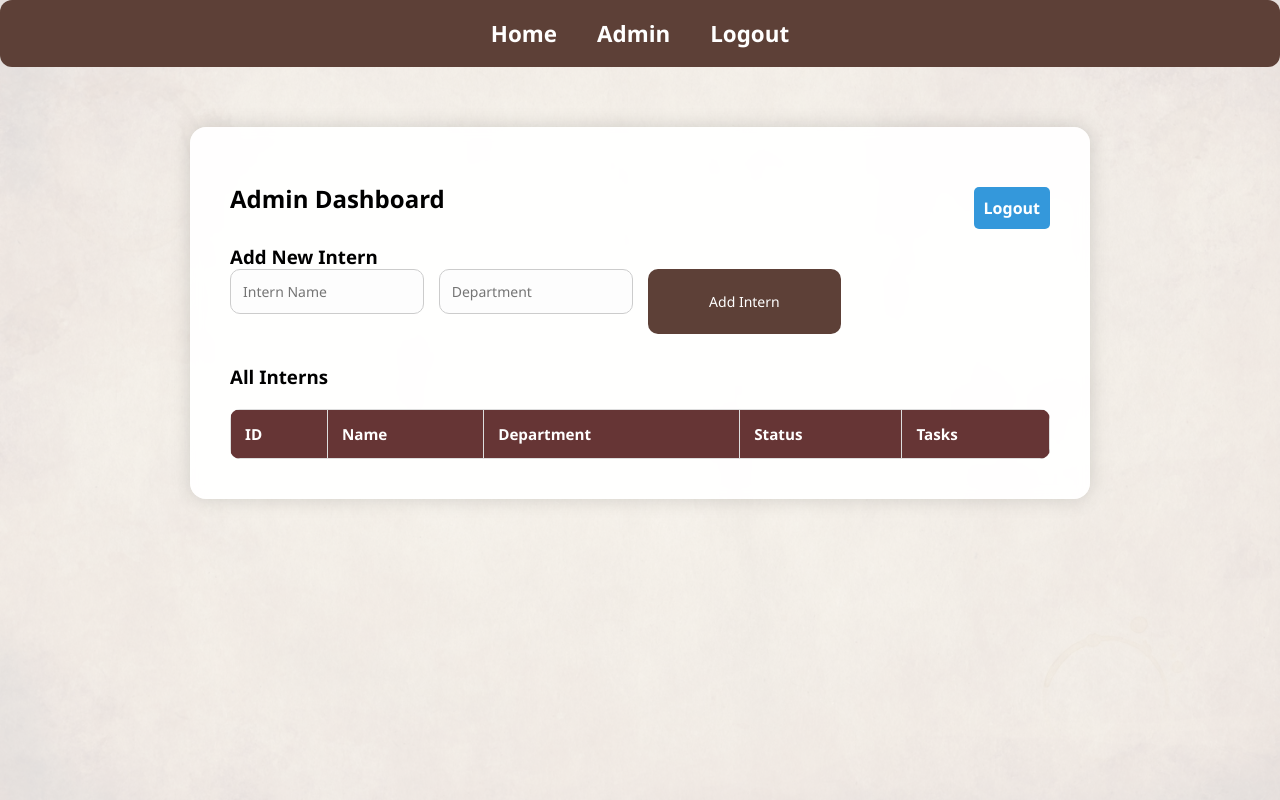
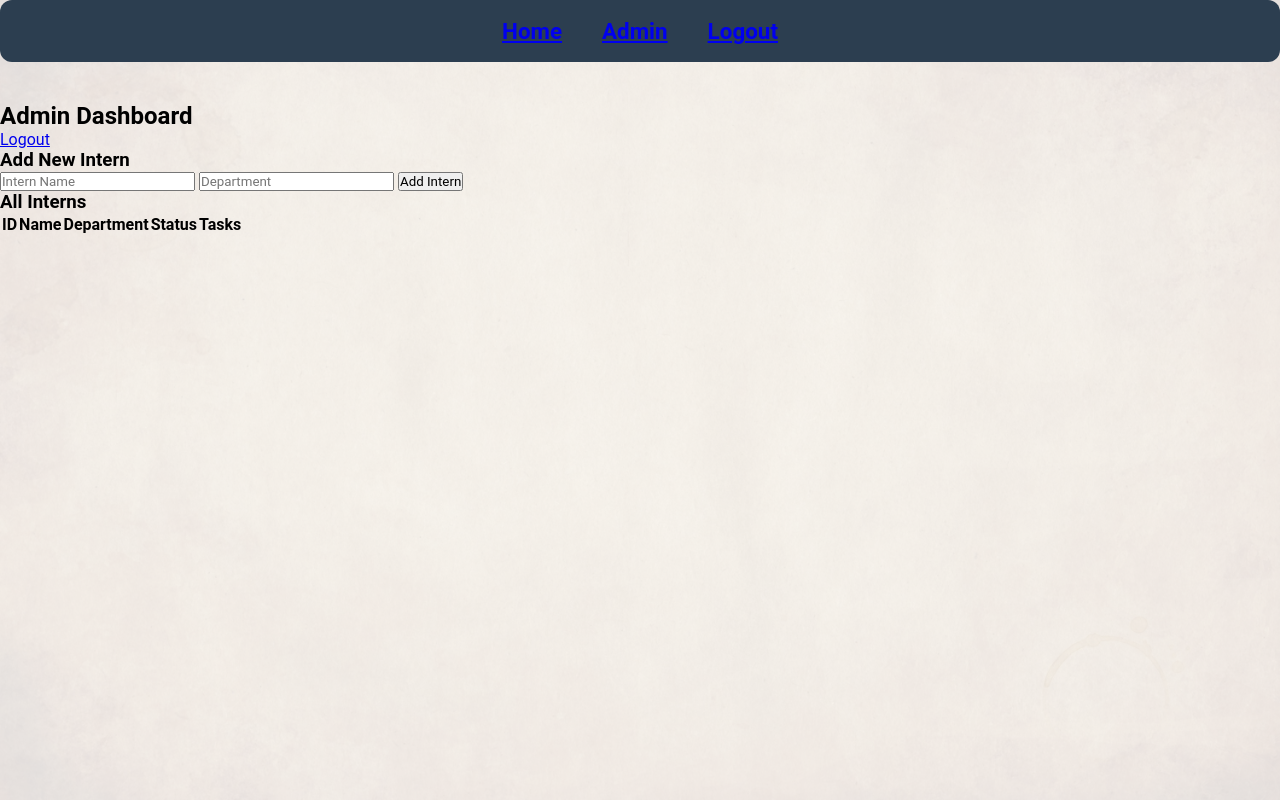
Before and after one commit to moulik3637/intern, a Flask app: page /admin in a window 1280 px wide. Run offline with Flask 3, Linux system fonts and the light colour scheme; the visitor is signed in with stand-in values (Sample User, id 1); data that the repository does not hold is empty.

Commit message:
style.css

```diff
--- a/static/style.css
+++ b/static/style.css
@@ -2,8 +2,8 @@
 * {
     margin: 0;
     padding: 0;
-    box-sizing: border-box;
-    font-family: 'Segoe UI', Tahoma, Geneva, Verdana, sans-serif;
+ box-sizing: border-box;
+ font-family: 'Roboto', sans-serif;
 }
 
 /* Background Image */
@@ -22,11 +22,16 @@ body::before {
     z-index: -1;
 }
 
+/* Typography Base */
+body {
+ font-family: 'Roboto', sans-serif;
+ font-size: 1rem; /* Base font size */
+}
+
 /* Navbar */
 .navbar {
-    background-color: #5d4037;
+ background-color: #2c3e50; /* Deep Blue */
     padding: 18px 30px;
-    color: white;
     font-size: 1.4rem;
     font-weight: bold;
     border-radius: 12px;
@@ -34,11 +39,16 @@ body::before {
     display: flex;
     justify-content: center;
     gap: 40px; /* <-- adds spacing between links */
+.navbar a, .navbar a:visited, .navbar a:active {
+    color: #ffffff; /* White */
+    text-decoration: none;
 }
+
 .navbar a:hover {
-    color: #ffd700 !important;
+ color: #b8860b; /* Muted Gold */
     text-decoration: underline;
 }
+
 
 
 /* Container */
@@ -76,7 +86,7 @@ body::before {
     font-size: 1.4rem;
     font-weight: bold;
     margin-top: 25px;
-    color: #5d4037;
+ color: #2c3e50; /* Deep Blue */
 }
 
 
@@ -113,7 +123,7 @@ body::before {
 .login-box h2 {
     margin-bottom: 25px;
     font-weight: bold;
-    color: #5d4037;
+ color: #2c3e50; /* Deep Blue */
 }
 
 input[type="text"],
@@ -129,18 +139,18 @@ select {
 }
 
 button {
-    background-color: #5d4037;
+ background-color: #2c3e50; /* Deep Blue */
     color: white;
     padding: 12px 20px;
     border: none;
-    border-radius: 8px;
+ border-radius: 8px;
     font-size: 1rem;
     cursor: pointer;
     transition: background 0.3s ease;
 }
 
 button:hover {
-    background-color: #3e2723;
+ background-color: #1f2a38; /* Darker Blue */
 }
 
 /* Table */
@@ -161,7 +171,7 @@ table th, table td {
 }
 
 table th {
-    background-color: #5d4037;
+ background-color: #2c3e50; /* Deep Blue */
     color: white;
 }
 
@@ -237,12 +247,12 @@ table th {
 
 .admin-form input:focus {
     outline: none;
-    border-color: #5d4037;
-    box-shadow: 0 0 8px rgba(93, 64, 55, 0.4);
+ border-color: #2c3e50; /* Deep Blue */
+ box-shadow: 0 0 8px rgba(44, 62, 80, 0.4); /* Deep Blue Shadow */
 }
 
 .admin-form button {
-    background: #5d4037;
+ background: #2c3e50; /* Deep Blue */
     color: white;
     border: none;
     cursor: pointer;
@@ -270,7 +280,7 @@ table th {
 }
 
 .admin-table th {
-    background: #663535;
+ background: #2c3e50; /* Deep Blue */
     font-weight: bold;
 }
 
@@ -307,7 +317,7 @@ table th {
 .sidebar {
     width: 220px;
     background: #2c3e50;
-    color: white;
+ color: #ecf0f1; /* Light Grey */
     padding: 20px;
     height: 100vh;
     position: fixed;
@@ -329,7 +339,7 @@ table th {
 }
 
 .sidebar a {
-    color: #ecf0f1;
+ color: #ecf0f1; /* Light Grey */
     text-decoration: none;
 }
 
@@ -343,21 +353,10 @@ table th {
 .login-button, .logout-button {
     display: block;
     margin-top: 20px;
-    background: #3498db;
+ background: #2c3e50; /* Deep Blue */
     color: white;
     padding: 10px;
     text-align: center;
     border-radius: 5px;
-    text-decoration: none;
 }
-.navbar a,
-.navbar a:visited,
-.navbar a:active {
-    color: white !important;
-    text-decoration: none;
 }
-
-.navbar a:hover {
-    color: #ffd700 !important; /* Optional: gold on hover, or pick any color */
-    text-decoration: underline;
-}
```
